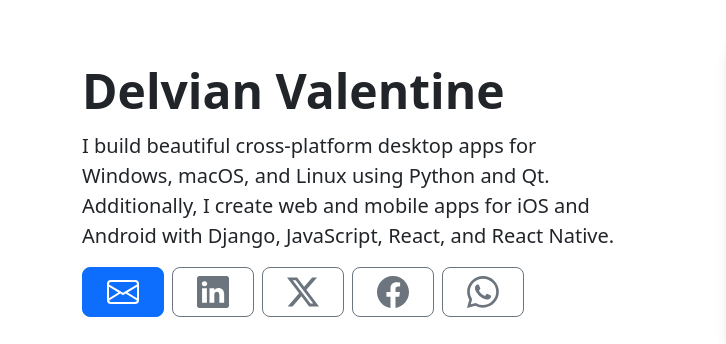
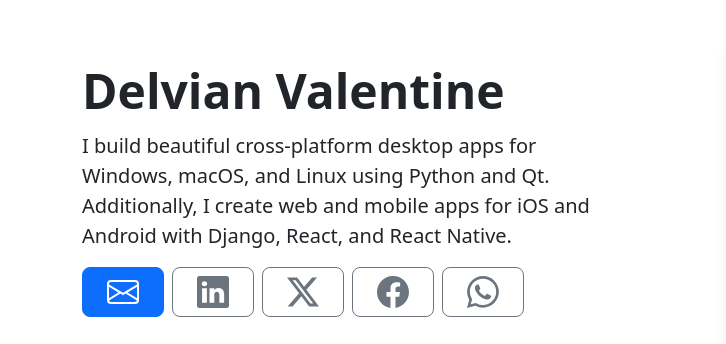
Before and after one commit to delvianv/delvianv.github.io, a plain HTML site: page index.html in a window 1280 px wide. Shown: the part 106-450 px from the top of the page, 0-726 px from the left. Drawn offline with nearby package versions, Linux system fonts and the light colour scheme.

Commit message:
Edit About section and description

```diff
--- a/index.html
+++ b/index.html
@@ -9,7 +9,7 @@
     />
     <meta
       name="description"
-      content="I build beautiful cross-platform desktop apps for Windows, macOS, and Linux using Python and Qt. Additionally, I create web and mobile apps for iOS and Android with Django, JavaScript, React, and React Native."
+      content="I build beautiful cross-platform desktop apps for Windows, macOS, and Linux using Python and Qt. Additionally, I create web and mobile apps for iOS and Android with Django, React, and React Native."
     />
     <meta
       name="keywords"
@@ -151,8 +151,7 @@
           <p class="lead">
             I build beautiful cross-platform desktop apps for Windows, macOS,
             and Linux using Python and Qt. Additionally, I create web and mobile
-            apps for iOS and Android with Django, JavaScript, React, and React
-            Native.
+            apps for iOS and Android with Django, React, and React Native.
           </p>
           <div class="d-grid gap-2 d-md-flex justify-content-md-start">
             <a
```
